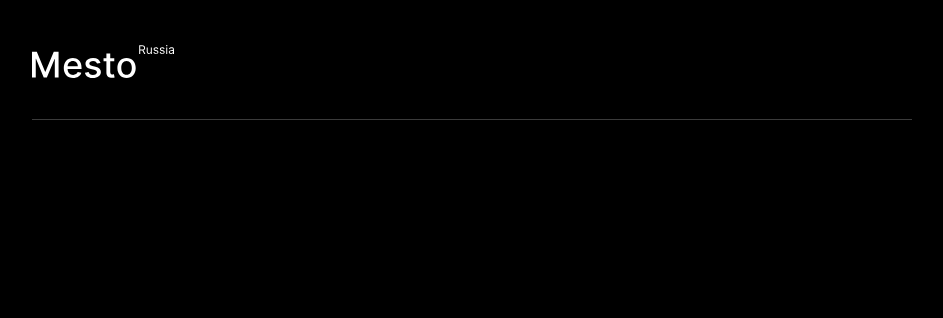
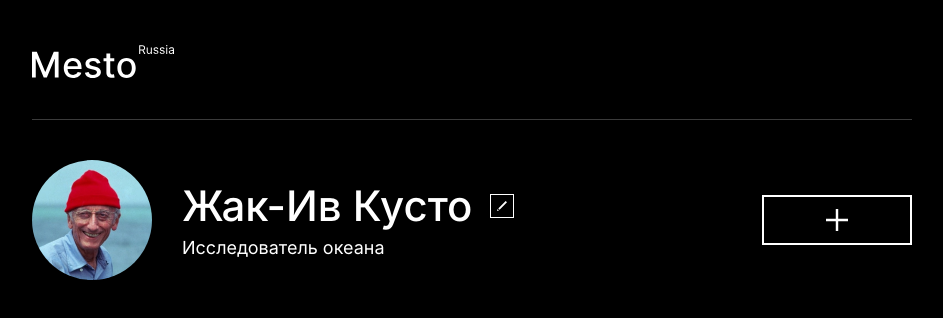
Before and after one commit to mimoyo/mesto, a plain HTML site: page index.html in a window 1280 px wide. Shown: the whole page, without its empty margins (168-1111 px from the left). Drawn offline with Linux system fonts and the light colour scheme.

Commit message:
Created profile section

```diff
--- /dev/null
+++ b/blocks/main/main.css
@@ -0,0 +1,11 @@
+.main {
+  max-width: 880px;
+  margin: 0 auto;
+  padding-top: 40px;
+}
+
+@media screen and (max-width: 890px) {
+  .main {
+    padding-top: 42px;
+  }
+}
--- /dev/null
+++ b/blocks/profile/__add-button/profile__add-button.css
@@ -0,0 +1,11 @@
+.profile__add-button {
+  width: 150px;
+  height: 50px;
+  align-self: center;
+  border: 2px solid #FFFFFF;
+  background-image: url('../../../images/add__button.svg');
+  background-repeat: no-repeat;
+  background-position: center;
+  background-color: black;
+  cursor: pointer;
+}
--- /dev/null
+++ b/blocks/profile/__avatar/profile__avatar.css
@@ -0,0 +1,5 @@
+.profile__avatar {
+  width: 120px;
+  height: 120px;
+  border-radius: 50%;
+}
--- /dev/null
+++ b/blocks/profile/__description/profile__description.css
@@ -0,0 +1,5 @@
+.profile__description {
+  display: flex;
+  column-gap: 18px;
+  align-items: center;
+}
--- /dev/null
+++ b/blocks/profile/__edit-button/profile__edit-button.css
@@ -0,0 +1,10 @@
+.profile__edit-button {
+  width: 24px;
+  height: 24px;
+  border: 1px solid #FFFFFF;
+  background-image: url('../../../images/edit__button.svg');
+  background-repeat: no-repeat;
+  background-position: center;
+  background-color: black;
+  cursor: pointer;
+}
--- /dev/null
+++ b/blocks/profile/__info/profile__info.css
@@ -0,0 +1,5 @@
+.profile__info {
+  display: flex;
+  justify-content: space-between;
+  column-gap: 30px;
+}
--- /dev/null
+++ b/blocks/profile/__subtitle/profile__subtitle.css
@@ -0,0 +1,7 @@
+.profile__subtitle {
+  max-width: 336px;
+  margin: 0;
+  font-size: 18px;
+  line-height: 22px;
+  color: #FFFFFF;
+}
--- /dev/null
+++ b/blocks/profile/__text/profile__text.css
@@ -0,0 +1,7 @@
+.profile__text {
+  max-width: 336px;
+  display: flex;
+  flex-direction: column;
+  justify-content: center;
+  row-gap: 7px;
+}
--- /dev/null
+++ b/blocks/profile/__title/profile__title.css
@@ -0,0 +1,8 @@
+.profile__title {
+  max-width: 294px;
+  margin: 0;
+  font-size: 42px;
+  line-height: 48px;
+  font-weight: 500;
+  color: #FFFFFF;
+}
--- /dev/null
+++ b/blocks/profile/profile.css
@@ -0,0 +1,10 @@
+.profile {
+  display: flex;
+  justify-content: space-between;
+}
+
+@media screen and (max-width: 890px) {
+  .profile {
+    margin: 0 27px;
+  }
+}
--- a/index.html
+++ b/index.html
@@ -12,6 +12,21 @@
     <header class="header">
       <img class="header__logo" src="./images/header__logo.svg" alt="Место">
     </header>
+    <main class="main">
+      <section class="profile">
+        <div class="profile__info">
+          <img src="./images/profile__avatar.png" alt="Аватар пользователя" class="profile__avatar">
+          <div class="profile__text">
+            <div class="profile__description">
+              <h1 class="profile__title">Жак-Ив Кусто</h1>
+              <button class="profile__edit-button" type="button"></button>
+            </div>
+            <p class="profile__subtitle">Исследователь океана</p>
+          </div>
+        </div>
+        <button class="profile__add-button"></button>
+      </section>
+    </main>
   </div>
 </body>
 </html>
--- a/pages/index.css
+++ b/pages/index.css
@@ -4,3 +4,13 @@
 @import url('../blocks/page/page.css');
 @import url('../blocks/header/header.css');
 @import url('../blocks/header/__logo/header__logo.css');
+@import url('../blocks/main/main.css');
+@import url('../blocks/profile/profile.css');
+@import url('../blocks/profile/__info/profile__info.css');
+@import url('../blocks/profile/__avatar/profile__avatar.css');
+@import url('../blocks/profile/__text/profile__text.css');
+@import url('../blocks/profile/__description/profile__description.css');
+@import url('../blocks/profile/__title/profile__title.css');
+@import url('../blocks/profile/__subtitle/profile__subtitle.css');
+@import url('../blocks/profile/__edit-button/profile__edit-button.css');
+@import url('../blocks/profile/__add-button/profile__add-button.css');
```
Also changed, not shown: images/add__button.svg (added), images/edit__button.svg (added), images/profile__avatar.png (added).
